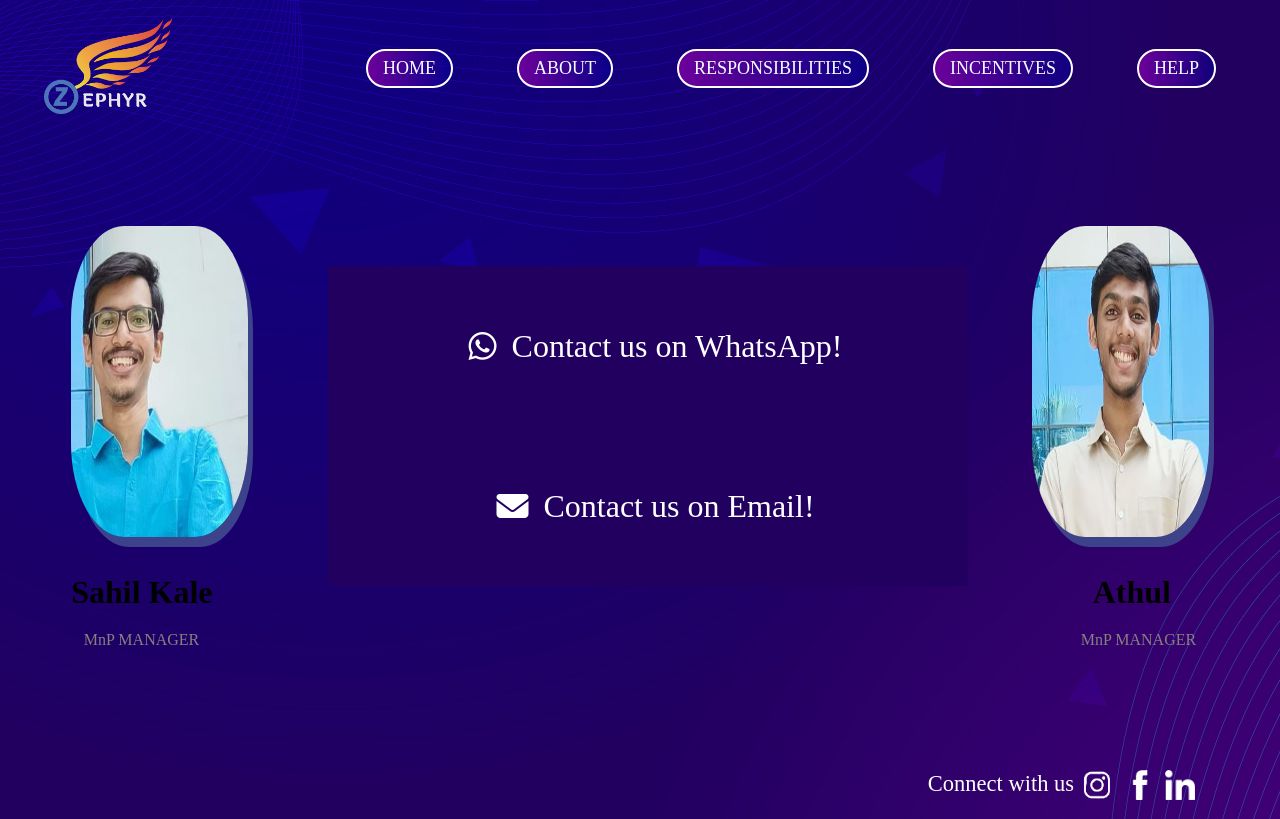
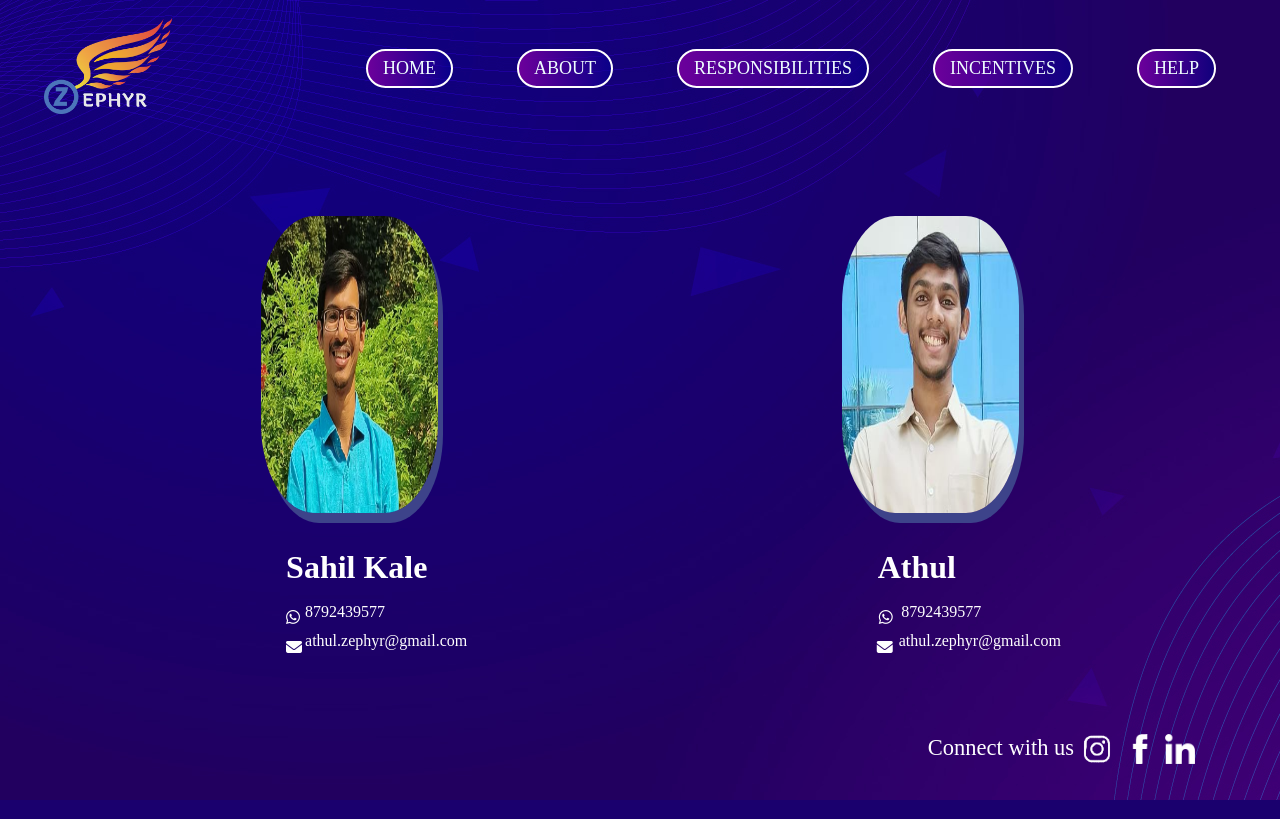
Before and after one commit to Ccivam/zephyr2023-website, a Django app: page /zephyr/help in a window 1280 px wide. Run offline with Django 3.2, Linux system fonts and the light colour scheme; some libraries are stand-ins or nearby versions.

Commit message:
help_changed

```diff
--- a/zephyrsite/templates/faq.html
+++ b/zephyrsite/templates/faq.html
@@ -16,10 +16,10 @@
         }
         body {
             background-image: url("{% static 'Incentives bg.jpg' %}");
-            background-repeat: no-repeat;
+            /*background-repeat: no-repeat;*/
             position: relative;
             /*background-size: cover;*/
-            /* height: 100vh; */
+            /* height: 100vh;*/
         }
         .navbar {
             display: flex;
@@ -368,6 +368,10 @@
             text-decoration: none;
         }
     @media screen and (max-width: 900px) {
+   #info-lap{
+    display: none;
+   }
+
   .navbar{
     display: none;
   }
@@ -422,8 +426,10 @@ body
 }
 
 .images_faq1_mobile{
-     height: 35%%;
-     width: 35%;
+     height: 28%;
+     width: 32%;
+     position: absolute;
+     left:35%;
 
     border-radius: 30%;
     box-shadow: 5px 10px rgb(61, 67, 138);
@@ -449,6 +455,9 @@ body
 
 }
 @media screen and (min-width: 901px) {
+  #info-lap-mobile{
+    display: none;
+  }
   .break-mobile{
     display: none;
   }
@@ -554,65 +563,54 @@ body
       }
     </script>
     <div class="container-main">
-      <img src="{%static 'sahil-kale.png'%}" id="images_faq1">
-      <p id="info">
-        <h1 style="color: rgb(0, 0, 0);" id="info">Sahil Kale</h1><br>
-        <p style="color:rgb(136, 127, 127); position: absolute; top: 78%; left: 6%; @media screen and (max-width:900px){left:3%}" id="info">MnP MANAGER</p>
+      <img src="{%static 'sahil-new-kale.jpg'%}" id="images_faq1" style="position: absolute; left: 20%;">
+      <h1 style="color: white; position: absolute; top: 70%; left: 22%;" id="info-lap">Sahil Kale</h1>
+       <a href="https://wa.me/8792439577" id="info-lap" style="color: white; position: absolute; top: 81%; left: 22%;"><i class="fa fa-brands fa-whatsapp"></i></a><p id="info"style=" color: white; position: absolute; top: 78%; left: 23.5%;" id="info-lap">8792439577</p></div>
+         <a href="mailto:athul.zephyr@gmail.com" id="info-lap" style="color: white; position: absolute; top: 85%; left: 22%;"><i class="fa fa-solid fa-envelope"></i></a><p  style="color: white; position: absolute; top: 82%; left: 23.5%;" id="info-lap">athul.zephyr@gmail.com</p></div>
 
 
-      </p>
 
     <div class="central-content">
       <div class="break-mobile">
-      <br >
-      <br >
-      <br>
-      <br>
-      <br>
-      <br>
-      <br>
-      <br>
-      <br>
-      <br>
-      <br>
-      <br>
-      <br>
-      <br>
-      <br>
-      <br>
-      <br>
+
+
       </div>
 
         <!-- <img id="hero-img" src="{% static 'Success page image.png' %}"> -->
-        <div id="hero-content">
 
-            <div class="contact-box">
-                <a href="https://wa.me/8792439577"><i class="fa fa-brands fa-whatsapp"></i></a><p>Contact us on WhatsApp!</p></div>
-
-                <div class="contact-box">
-                    <a href="mailto:athul.zephyr@gmail.com"><i class="fa fa-solid fa-envelope"></i></a><p>Contact us on Email!</p></div>
-        </div>
         <h4 class="text_mobile">MnP Managers</h4>
         <img  src="{%static 'design.png'%}" class="images_faq2_mobile" class="contact-box">
-        <h4 class="text_mobile">Athul</h4>
+        <br>
+         <h4 class="text_mobile">Athul<br>
+           <a href="https://wa.me/8792439577"    id="info-lap-mobile" style="color: white; position: relative; top: 5%; left:0.001%;"><i class="fa fa-brands fa-whatsapp"></i></a><p id="info-lap-mobile"style=" color: white; position: relative; top: -35%; left: 22%;" >8792439577</p></div>
+           <a href="mailto:athul.zephyr@gmail.com" id="info-lap-mobile"  style="color: white; position: relative; top: 4%; left:42%;"><i class="fa fa-solid fa-envelope"></i></a><p id="info-lap-mobile"  style="color: white; position: relative; top: -3%; left:46%;">athul.zephyr@gmail.com</p></div>
+
+
+
+         </h4>
 
 
 
 
 
     </p>
-    <img src="{%static 'sahil-kale.png'%}" class="images_faq1_mobile" style="height: 90%;">
-    <h4 class="text_mobile">Sahil Kale</h4>
-
+    <img src="{%static 'sahil-new-kale.jpg'%}" class="images_faq1_mobile" >
+    <h4 class="text_mobile" style="color:white;   position: relative; left: 45%; top: 30%;">Sahil Kale</h4>
+     <a href="https://wa.me/8792439577"    id="info-lap-mobile" style="color: white; position: relative; top: 28%; left:45%;"><i class="fa fa-brands fa-whatsapp"></i></a><p id="info-lap-mobile"style=" color: white; position: relative; top: 21.5%; left: 49%;" >8792439577</p></div>
+           <a href="mailto:athul.zephyr@gmail.com" id="info-lap-mobile"  style="color: white; position: relative; top: 19%; left:45%;"><i class="fa fa-solid fa-envelope"></i></a><p id="info-lap-mobile"  style="color: white; position: relative; top: 12%; left:49.4%;">athul.zephyr@gmail.com</p></div>
 
 
 
       </p>
     </div>
-    <img  src="{%static 'design.png'%}" id="images_faq2">
+    <img  src="{%static 'design.png'%}" id="images_faq2" style="position: absolute; right: 20%;">
     <p id="info2">
-       <h1 style="color: rgb(0, 0, 0);" id="info2">Athul</h1><br>
-        <p style="color:rgb(136, 127, 127); position: absolute; top: 78%; right: 6%;" id="info2">MnP MANAGER</p>
+
+        <h1 style="color: white; position: absolute; top: 70%; right: 25%;" id="info-lap">Athul</h1>
+       <a href="https://wa.me/8792439577" id="info-lap" style="color: white; position: absolute; top: 81%; right: 30%;"><i class="fa fa-brands fa-whatsapp"></i></a><p  style=" color: white; position: absolute; top: 78%; right: 23%;" id="info-lap">8792439577</p></div>
+         <a href="mailto:athul.zephyr@gmail.com" id="info-lap" style="color: white; position: absolute; top: 85%; right: 30%;"><i class="fa fa-solid fa-envelope"></i></a><p  style="color: white; position: absolute; top: 82%; right: 16.7%;" id="info-lap">athul.zephyr@gmail.com</p></div>
+
+
 
 
 
```
Also changed, not shown: zephyrsite/static/sahil-new-kale.jpg (added).
